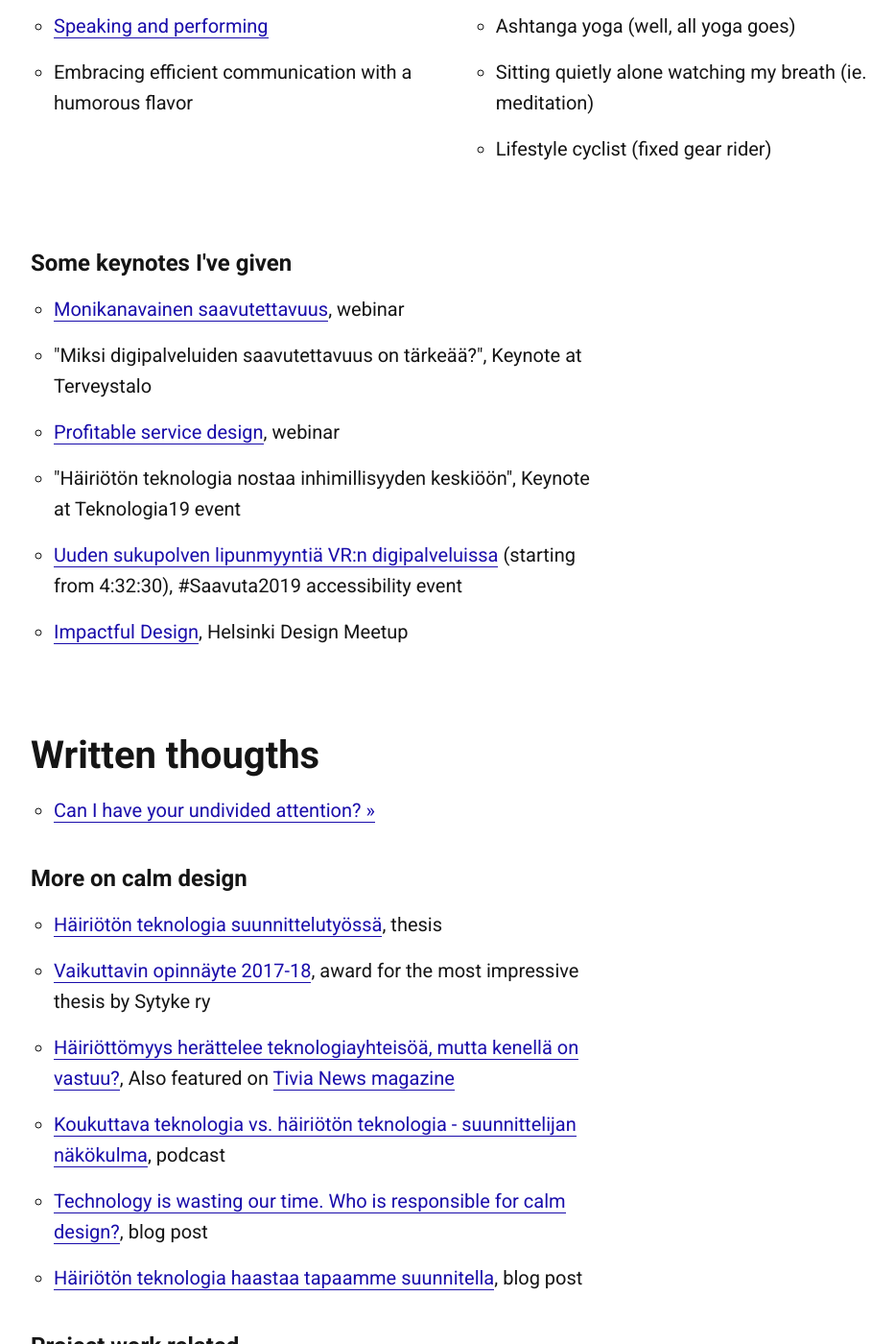
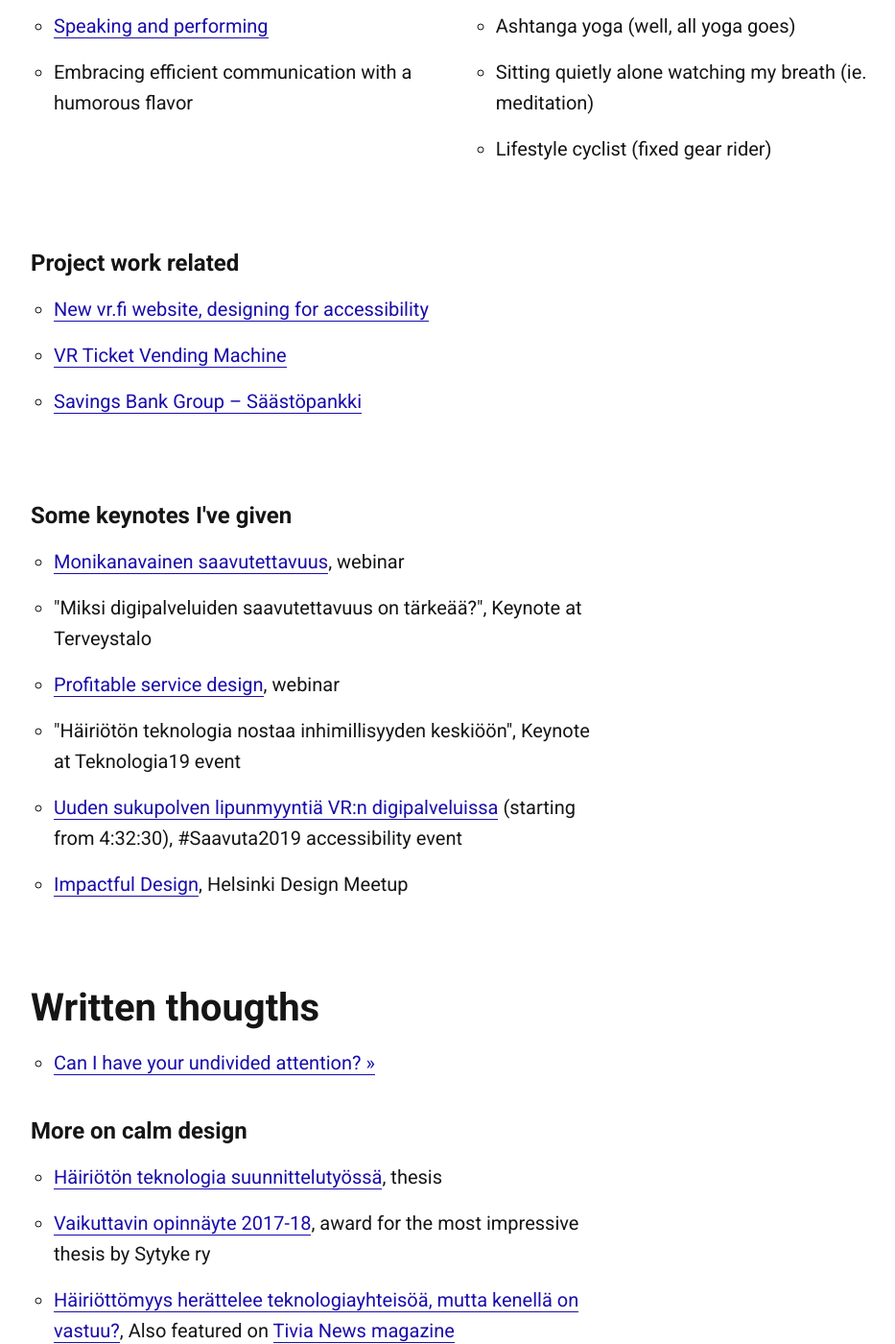
Before and after one commit to jesseu/jesseu.github.io, a Jekyll site: the page built from index.html, in a window 1280 px wide and 1400 px high, scrolled down 1212 px. Shown: the whole window at 96% size, without its empty margins (128-1061 px from the left). Built offline with Jekyll 4.4.1, drawn with Linux system fonts in a browser that asks for light colours; some of the changed text lies outside the part shown.

Commit message:
Update index.html

```diff
--- a/index.html
+++ b/index.html
@@ -49,6 +49,15 @@ title: Jesse Ukkonen
 					<li>Lifestyle cyclist (fixed gear rider)</li>
 				</ul>
 		</div>
+
+		<div class="one-half column" style="margin-top: 5%">
+			<h3>Project work related</h3>
+				<ul>
+					<li><a href="https://qvik.com/news/new-vr-fi-site-accessibility-design-development/" target="_blank">New vr.fi website, designing for accessibility</a></li>
+					<li><a href="https://qvik.com/references/vr-ticket-vending-machine/" target="_blank">VR Ticket Vending Machine</a></li>
+					<li><a href="https://qvik.com/references/saastopankki/" target="_blank">Savings Bank Group – Säästöpankki</a></li>
+				</ul>
+		</div>
 	</div>
 
 	<div class="row">
@@ -84,12 +93,5 @@ title: Jesse Ukkonen
 				<li><a href="https://qvik.com/news/technology-distraction-calm-design/" target="_blank">Technology is wasting our time. Who is responsible for calm design?</a>, blog post</li>
 				<li><a href="https://qvik.com/news/joulurauha-notifikaatio-hairioton-teknologia-suunnittelu/" target="_blank">Häiriötön teknologia haastaa tapaamme suunnitella</a>, blog post</li>
 			</ul>
-
-			<h3>Project work related</h3>
-			<ul>
-				<li><a href="https://qvik.com/news/new-vr-fi-site-accessibility-design-development/" target="_blank">New vr.fi website, designing for accessibility</a></li>
-				<li><a href="https://qvik.com/references/vr-ticket-vending-machine/" target="_blank">VR Ticket Vending Machine</a></li>
-				<li><a href="https://qvik.com/references/saastopankki/" target="_blank">Savings Bank Group – Säästöpankki</a></li>
-			</ul>
 		</div>
 	</div>
```
